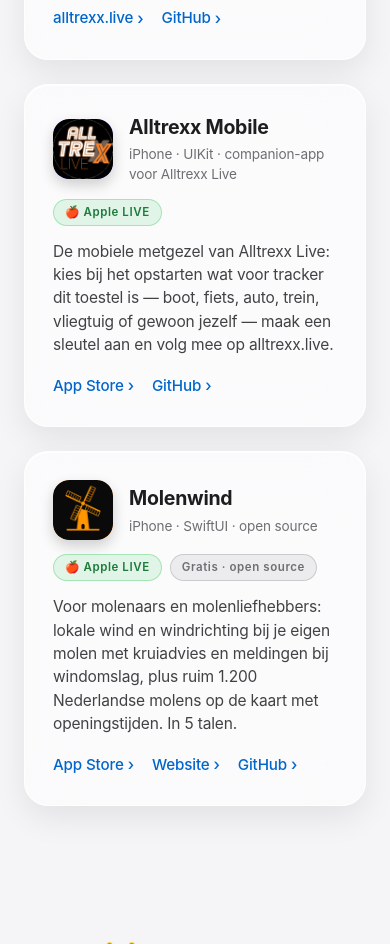
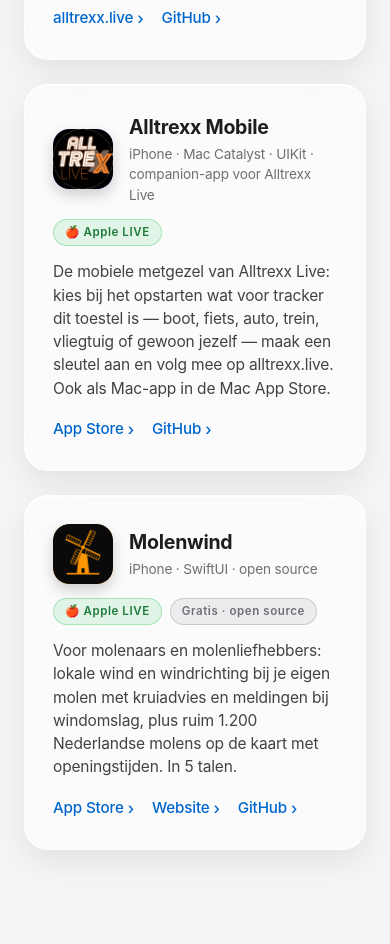
Before and after one commit to EdCafferata/cafferata-site, a plain HTML site: page index.html in a window 390 px wide. Shown: the part 3407-4351 px from the top of the page. Drawn offline with Linux system fonts and the light colour scheme.

Commit message:
Wekelijkse site-update 2026-11-22: Alltrexx Mobile ook live op de Mac
Co-Authored-By: Claude Opus 4.8 <noreply@anthropic.com>

```diff
--- a/index.html
+++ b/index.html
@@ -176,13 +176,13 @@
           <div class="app-icon icon-indigo"><a href="https://apps.apple.com/nl/app/alltrexx-mobile/id1553691366" target="_blank" rel="noopener" aria-label="Alltrexx Mobile — open in de App Store"><img src="assets/icons/alltrexx-mobile.png" alt="Alltrexx Mobile app-icoon"></a></div>
           <div>
             <h3>Alltrexx Mobile</h3>
-            <div class="sub">iPhone · UIKit · companion-app voor Alltrexx Live</div>
+            <div class="sub">iPhone · Mac Catalyst · UIKit · companion-app voor Alltrexx Live</div>
           </div>
         </div>
         <div class="badges">
           <span class="badge badge-live">🍎 Apple LIVE</span>
         </div>
-        <p class="desc">De mobiele metgezel van Alltrexx Live: kies bij het opstarten wat voor tracker dit toestel is — boot, fiets, auto, trein, vliegtuig of gewoon jezelf — maak een sleutel aan en volg mee op alltrexx.live.</p>
+        <p class="desc">De mobiele metgezel van Alltrexx Live: kies bij het opstarten wat voor tracker dit toestel is — boot, fiets, auto, trein, vliegtuig of gewoon jezelf — maak een sleutel aan en volg mee op alltrexx.live. Ook als Mac-app in de Mac App Store.</p>
         <div class="card-links">
           <a href="https://apps.apple.com/nl/app/alltrexx-mobile/id1553691366" target="_blank" rel="noopener"> App Store</a>
           <a href="https://github.com/EdCafferata/alltrexx_mobile" target="_blank" rel="noopener">GitHub</a>
--- a/sitemap.xml
+++ b/sitemap.xml
@@ -2,7 +2,7 @@
 <urlset xmlns="http://www.sitemaps.org/schemas/sitemap/0.9">
   <url>
     <loc>https://cafferata.info/</loc>
-    <lastmod>2026-11-19</lastmod>
+    <lastmod>2026-11-22</lastmod>
     <changefreq>weekly</changefreq>
     <priority>1.0</priority>
   </url>
```
Also changed, not shown: 1 other file.
